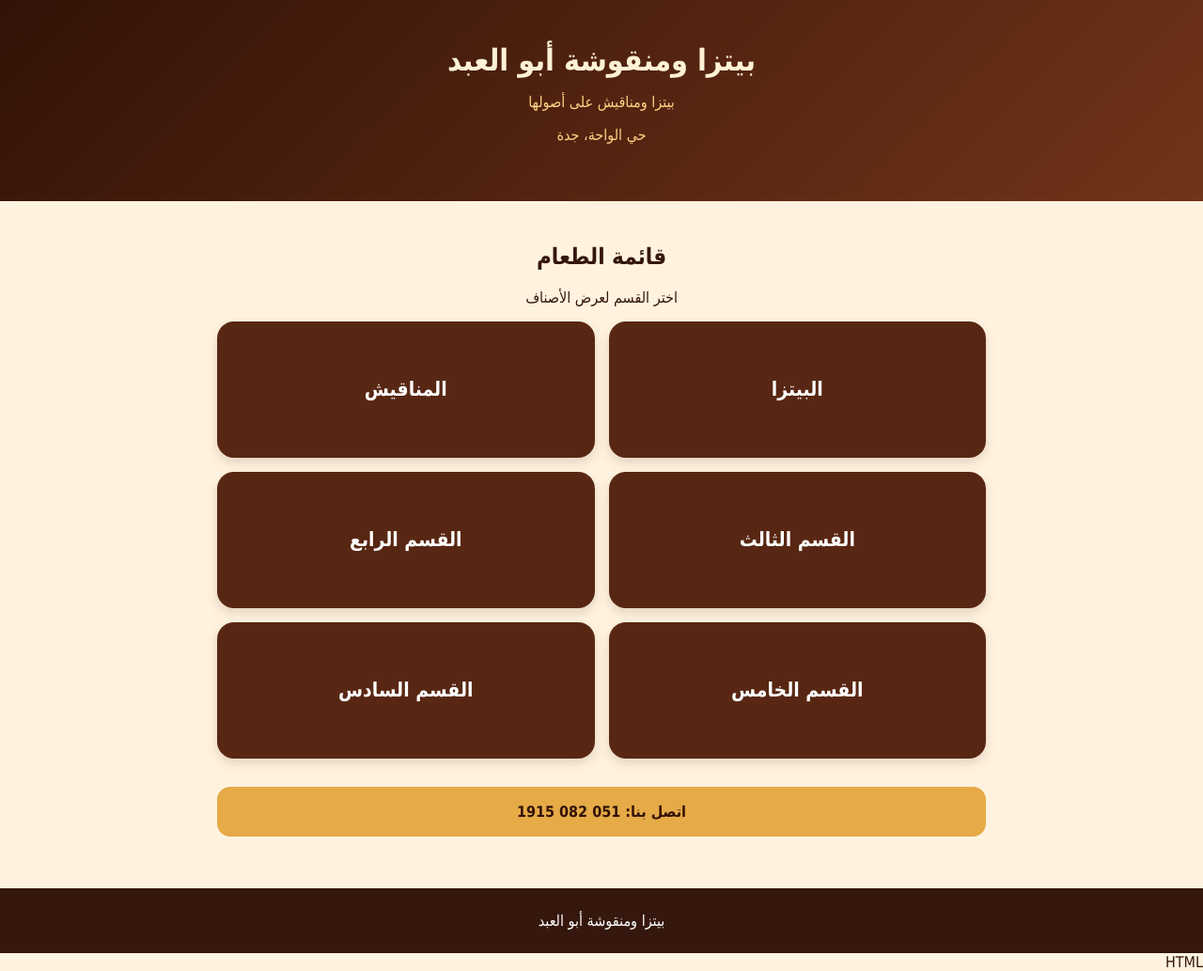
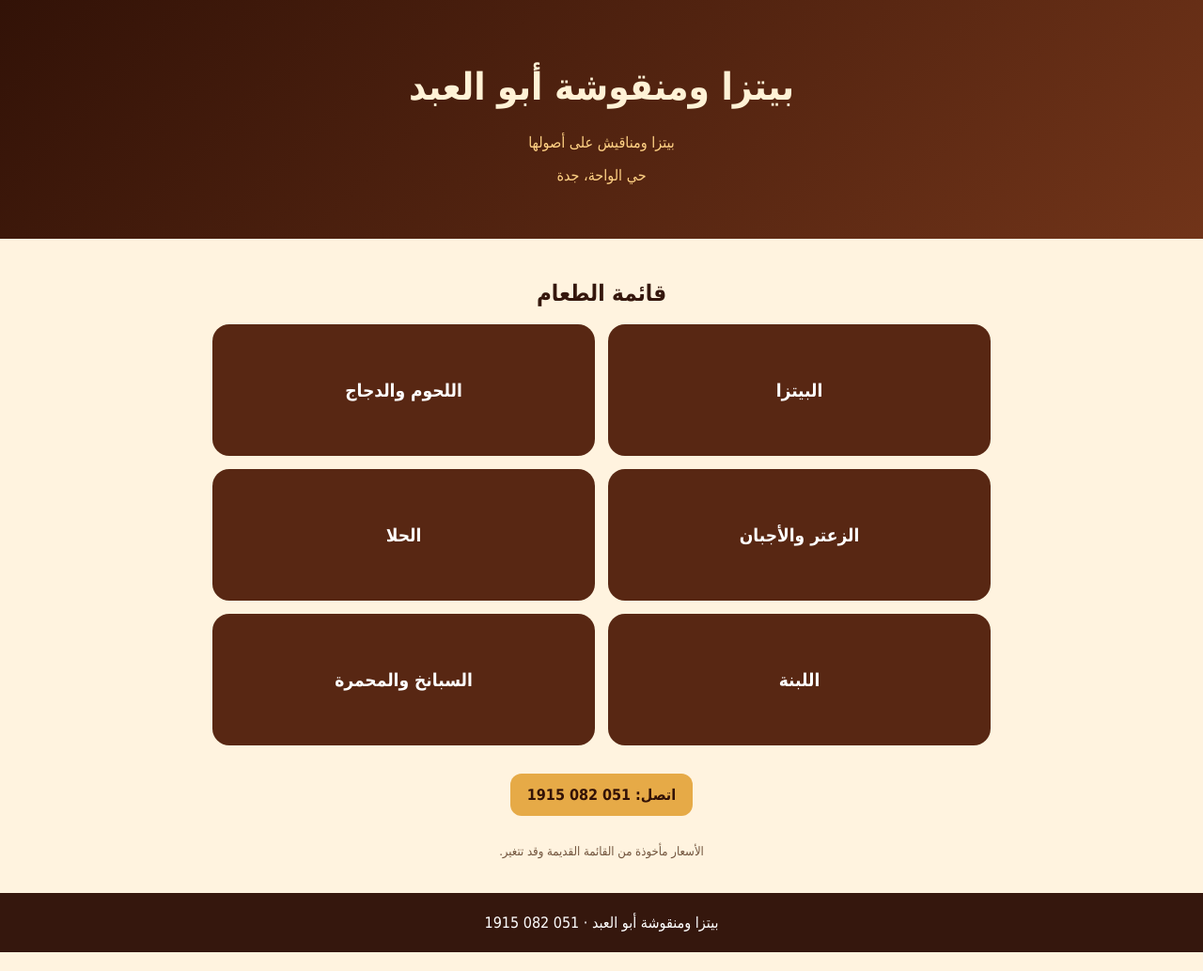
Before and after one commit to malzobaidy0-boop/abu-alabd-pizza, a plain HTML site: page index.html in a window 1280 px wide. Shown: the whole page at 94% size. Drawn offline with Linux system fonts and the light colour scheme.

Commit message:
Add files via upload

```diff
--- a/index.html
+++ b/index.html
@@ -1,117 +1 @@
-<!DOCTYPE html>
-<html lang="ar" dir="rtl">
-<head>
-  <meta charset="UTF-8">
-  <meta name="viewport"
-        content="width=device-width, initial-scale=1">
-  <title>بيتزا ومنقوشة أبو العبد</title>
-  <style>
-    * { box-sizing: border-box; }
-    body {
-      margin: 0;
-      font-family: Tahoma, Arial, sans-serif;
-      background: #fff3df;
-      color: #35170d;
-    }
-    header {
-      padding: 45px 18px;
-      text-align: center;
-      color: #fff2d6;
-      background: linear-gradient(
-        135deg, #321207, #713419
-      );
-    }
-    h1 { margin: 0 0 15px; }
-    header p { color: #ffd184; }
-    main {
-      max-width: 850px;
-      margin: auto;
-      padding: 25px 16px;
-    }
-    h2 { text-align: center; }
-    .categories {
-      display: grid;
-      grid-template-columns: repeat(2, 1fr);
-      gap: 15px;
-    }
-    .category {
-      display: flex;
-      min-height: 145px;
-      align-items: center;
-      justify-content: center;
-      padding: 18px;
-      border-radius: 18px;
-      background: #582713;
-      color: white;
-      font-size: 21px;
-      font-weight: bold;
-      text-align: center;
-      text-decoration: none;
-      box-shadow: 0 5px 12px #35170d25;
-    }
-    .category:active { background: #8c451f; }
-    .contact {
-      display: block;
-      margin: 30px auto;
-      padding: 17px;
-      border-radius: 14px;
-      background: #e6aa47;
-      color: #321207;
-      text-align: center;
-      font-weight: bold;
-      text-decoration: none;
-    }
-    footer {
-      padding: 25px;
-      text-align: center;
-      background: #35170d;
-      color: white;
-    }
-  </style>
-</head>
-<body>
-  <header>
-    <h1>بيتزا ومنقوشة أبو العبد</h1>
-    <p>بيتزا ومناقيش على أصولها</p>
-    <p>حي الواحة، جدة</p>
-  </header>
-
-  <main>
-    <h2>قائمة الطعام</h2>
-    <p style="text-align:center">
-      اختر القسم لعرض الأصناف
-    </p>
-
-    <div class="categories">
-      <a class="category" href="pizza.html">
-        البيتزا
-      </a>
-      <a class="category" href="manakish.html">
-        المناقيش
-      </a>
-      <a class="category" href="section3.html">
-        القسم الثالث
-      </a>
-      <a class="category" href="section4.html">
-        القسم الرابع
-      </a>
-      <a class="category" href="section5.html">
-        القسم الخامس
-      </a>
-      <a class="category" href="section6.html">
-        القسم السادس
-      </a>
-    </div>
-
-    <a class="contact" href="tel:0510821915">
-      اتصل بنا: 051 082 1915
-    </a>
-  </main>
-
-  <footer>
-    بيتزا ومنقوشة أبو العبد
-  </footer>
-</body>
-</html>
-
-HTML
+<!doctype html><html lang="ar" dir="rtl"><head><meta charset="utf-8"><meta name="viewport" content="width=device-width,initial-scale=1"><title>قائمة الطعام | بيتزا ومنقوشة أبو العبد</title><link rel="stylesheet" href="style.css"></head><body><header><h1>بيتزا ومنقوشة أبو العبد</h1><p>بيتزا ومناقيش على أصولها</p><p>حي الواحة، جدة</p></header><main><h2 style="text-align:center">قائمة الطعام</h2><div class="grid"><a class="tile" href="pizza.html">البيتزا</a><a class="tile" href="meat.html">اللحوم والدجاج</a><a class="tile" href="cheese.html">الزعتر والأجبان</a><a class="tile" href="sweets.html">الحلا</a><a class="tile" href="labneh.html">اللبنة</a><a class="tile" href="spinach.html">السبانخ والمحمرة</a></div><div class="actions"><a class="btn" href="tel:0510821915">اتصل: 051 082 1915</a></div><p class="note">الأسعار مأخوذة من القائمة القديمة وقد تتغير.</p></main><footer>بيتزا ومنقوشة أبو العبد · 051 082 1915</footer></body></html>
--- /dev/null
+++ b/style.css
@@ -0,0 +1 @@
+*{box-sizing:border-box}body{margin:0;background:#fff3df;color:#35170d;font-family:Tahoma,Arial,sans-serif}header{background:linear-gradient(135deg,#321207,#713419);color:#fff2d6;text-align:center;padding:42px 16px}h1{font-size:clamp(26px,6vw,40px)}header p{color:#ffd184}main{max-width:860px;margin:auto;padding:24px 16px}.grid{display:grid;grid-template-columns:repeat(2,minmax(0,1fr));gap:14px}.tile{display:flex;align-items:center;justify-content:center;min-height:140px;background:#582713;color:#fff;text-align:center;border-radius:18px;padding:15px;font-weight:bold;font-size:19px;text-decoration:none}.tile:hover{background:#824024}.item{background:#fffaf0;border:1px solid #e5c58c;border-radius:14px;margin:12px 0;padding:15px;display:flex;align-items:center;justify-content:space-between;gap:12px}.price{white-space:nowrap;color:#713419;font-weight:bold}.btn{display:inline-block;background:#e6aa47;color:#321207;text-decoration:none;padding:13px 18px;border-radius:12px;font-weight:bold;margin:8px 4px}.actions{text-align:center;margin:22px 0}footer{text-align:center;background:#35170d;color:white;padding:22px}.note{font-size:13px;color:#71543d;text-align:center}
```
Also changed, not shown: cheese.html (added, +1 -0 lines), labneh.html (added, +1 -0 lines), meat.html (added, +1 -0 lines), pizza.html (added, +1 -0 lines), spinach.html (added, +1 -0 lines), sweets.html (added, +1 -0 lines).
